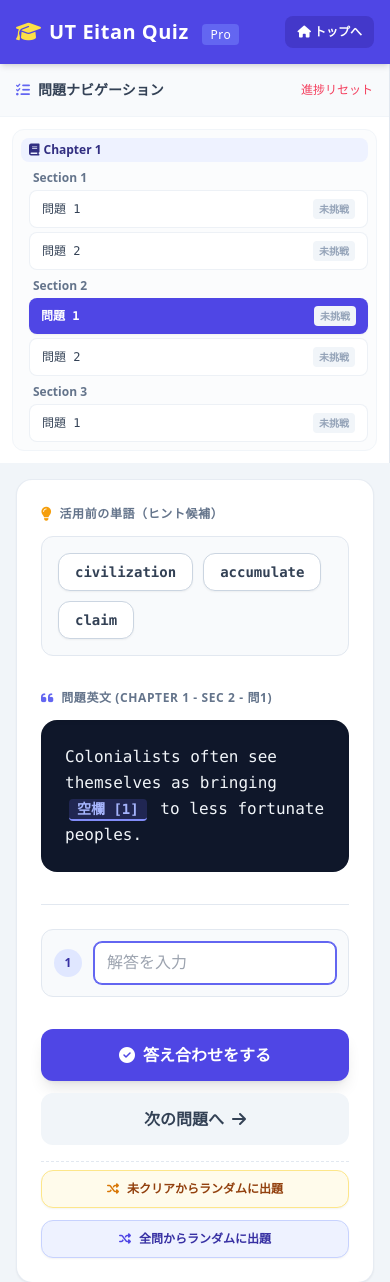
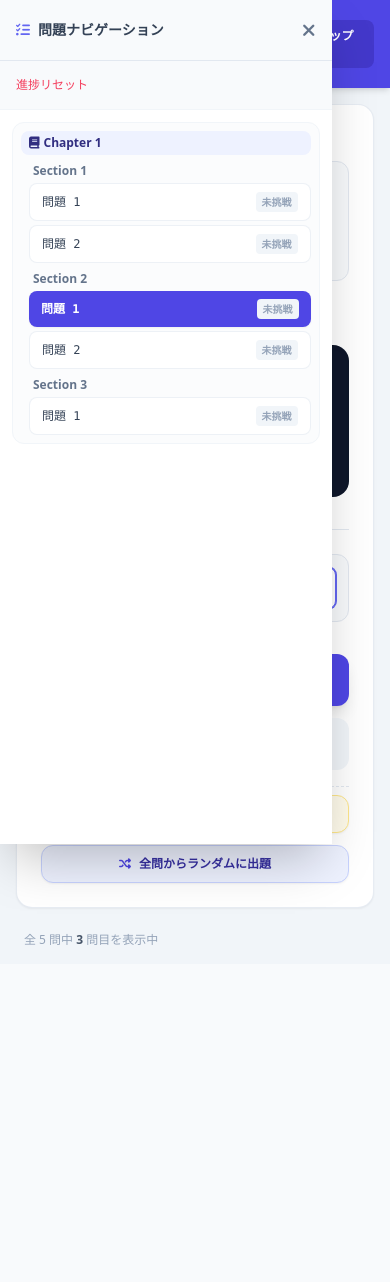
Before and after one commit to mizki15/legendary-pancake, a Flask app: page /ut-eitan-quiz/ in a window 390 px wide. Shown: the top 1282 px of the page. After the commit the page ends 945 px from the top, so only its background shows below. Run offline with Flask 3, Linux system fonts and the light colour scheme; some libraries are stand-ins or nearby versions.

Commit message:
Improve mobile menu and layout in quiz.html
Refactor quiz.html to enhance mobile menu functionality and update layout.

```diff
--- a/templates/ut_eitan_quiz/quiz.html
+++ b/templates/ut_eitan_quiz/quiz.html
@@ -12,25 +12,89 @@
         .custom-scrollbar::-webkit-scrollbar { width: 5px; }
         .custom-scrollbar::-webkit-scrollbar-track { background: #f1f5f9; }
         .custom-scrollbar::-webkit-scrollbar-thumb { background: #cbd5e1; border-radius: 4px; }
+        .drawer-open { transform: translateX(0); }
+        .drawer-closed { transform: translateX(-100%); }
     </style>
 </head>
 <body class="bg-slate-100 min-h-screen flex flex-col font-sans text-slate-800 antialiased">
 
-    <header class="bg-indigo-600 text-white shadow-md z-10">
-        <div class="max-w-7xl mx-auto px-4 py-4 flex justify-between items-center">
+    <header class="bg-indigo-600 text-white shadow-md z-30 relative">
+        <div class="max-w-7xl mx-auto px-4 py-4 flex justify-between items-center gap-3">
+            <div class="flex items-center gap-3">
+                <button id="mobile-menu-button" type="button"
+                        class="md:hidden inline-flex items-center justify-center w-10 h-10 rounded-lg bg-indigo-700 hover:bg-indigo-800 transition"
+                        aria-label="進捗メニューを開く"
+                        aria-controls="mobile-progress-drawer"
+                        aria-expanded="false"
+                        onclick="toggleMobileMenu()">
+                    <i class="fa-solid fa-bars"></i>
+                </button>
                 <h1 class="text-xl font-bold flex items-center gap-2">
                     <i class="fa-solid fa-graduation-cap text-yellow-300"></i>
                     <span class="tracking-wide">UT Eitan Quiz <span class="text-xs font-normal bg-indigo-500 px-2 py-0.5 rounded ml-2">Pro</span></span>
                 </h1>
+            </div>
             <a href="/" class="text-xs bg-indigo-700 hover:bg-indigo-800 text-white font-semibold px-3 py-2 rounded-lg transition">
                 <i class="fa-solid fa-house"></i> トップへ
             </a>
         </div>
     </header>
 
+    <!-- Mobile overlay -->
+    <div id="mobile-overlay" class="fixed inset-0 bg-black/40 z-40 hidden md:hidden" onclick="closeMobileMenu()"></div>
+
+    <!-- Mobile drawer -->
+    <aside id="mobile-progress-drawer"
+           class="fixed top-0 left-0 h-full w-[85vw] max-w-sm bg-white shadow-2xl z-50 md:hidden transform transition-transform duration-300 drawer-closed">
+        <div class="h-full flex flex-col">
+            <div class="p-4 border-b border-slate-200 bg-slate-50 flex justify-between items-center">
+                <h2 class="font-bold text-sm text-slate-700 flex items-center gap-2">
+                    <i class="fa-solid fa-list-check text-indigo-500"></i>問題ナビゲーション
+                </h2>
+                <button type="button" onclick="closeMobileMenu()" class="text-slate-500 hover:text-slate-700 text-lg" aria-label="閉じる">
+                    <i class="fa-solid fa-xmark"></i>
+                </button>
+            </div>
+
+            <div class="p-4 border-b border-slate-100 bg-slate-50 flex justify-between items-center">
+                <button onclick="clearProgress()" class="text-xs text-rose-500 hover:underline font-medium">
+                    進捗リセット
+                </button>
+            </div>
+
+            <div class="flex-grow overflow-y-auto p-3 space-y-4 custom-scrollbar text-sm">
+                {% for ch, sections in sidebar_tree.items() %}
+                <div class="border border-slate-100 rounded-xl p-2 bg-slate-50/50">
+                    <div class="font-bold text-indigo-900 px-2 py-1 flex items-center gap-1 bg-indigo-50 rounded-lg text-xs mb-2">
+                        <i class="fa-solid fa-book"></i> Chapter {{ ch }}
+                    </div>
+
+                    {% for sec, questions in sections.items() %}
+                    <div class="ml-2 mb-2 last:mb-0">
+                        <div class="text-xs font-semibold text-slate-500 mb-1 pl-1">Section {{ sec }}</div>
+                        <div class="grid grid-cols-1 gap-1">
+                            {% for q in questions %}
+                            <a href="/ut-eitan-quiz/?q={{ q.idx }}"
+                               id="mobile-sidebar-item-{{ q.idx }}"
+                               class="sidebar-item flex items-center justify-between px-3 py-2 rounded-lg font-mono text-xs transition {% if q.idx == current_idx %}bg-indigo-600 text-white font-bold shadow-sm{% else %}bg-white hover:bg-slate-100 text-slate-700 border border-slate-200/60{% endif %}">
+                                <span>問題 {{ q.q_num }}</span>
+                                <span id="mobile-status-badge-{{ q.idx }}" class="text-[10px] font-sans px-1.5 py-0.5 rounded font-bold bg-slate-100 text-slate-400">
+                                    未挑戦
+                                </span>
+                            </a>
+                            {% endfor %}
+                        </div>
+                    </div>
+                    {% endfor %}
+                </div>
+                {% endfor %}
+            </div>
+        </div>
+    </aside>
+
     <div class="flex flex-col md:flex-row flex-grow max-w-7xl w-full mx-auto">
 
-        <aside class="w-full md:w-80 bg-white border-r border-slate-200 flex flex-col md:h-[calc(100vh-61px)] sticky top-[61px]">
+        <aside class="hidden md:flex w-full md:w-80 bg-white border-r border-slate-200 flex-col md:h-[calc(100vh-61px)] sticky top-[61px]">
             <div class="p-4 border-b border-slate-100 bg-slate-50 flex justify-between items-center">
                 <h2 class="font-bold text-sm text-slate-700 flex items-center gap-2">
                     <i class="fa-solid fa-list-check text-indigo-500"></i>問題ナビゲーション
@@ -169,15 +233,17 @@
             }
             sentenceContainer.innerHTML = htmlSentence;
             inputsContainer.innerHTML = inputsHtml;
-            if(document.getElementById('answer-input-0')) document.getElementById('answer-input-0').focus();
+            if (document.getElementById('answer-input-0')) document.getElementById('answer-input-0').focus();
         }
 
         function loadAndApplyProgress() {
             const progress = JSON.parse(localStorage.getItem(STORAGE_KEY)) || {};
 
             document.querySelectorAll('.sidebar-item').forEach(item => {
-                const idx = item.id.replace('sidebar-item-', '');
-                const badge = document.getElementById(`status-badge-${idx}`);
+                const idx = item.id.replace('sidebar-item-', '').replace('mobile-sidebar-item-', '');
+                const badge = document.getElementById(`status-badge-${idx}`) || document.getElementById(`mobile-status-badge-${idx}`);
+
+                if (!badge) return;
 
                 if (progress[idx] === 'correct') {
                     badge.textContent = '解けた';
@@ -199,7 +265,7 @@
         }
 
         function clearProgress() {
-            if(confirm('これまでの正誤記録をすべてリセットしますか？')) {
+            if (confirm('これまでの正誤記録をすべてリセットしますか？')) {
                 localStorage.removeItem(STORAGE_KEY);
                 location.reload();
             }
@@ -250,7 +316,7 @@
                 titleBox.textContent = '不正解が含まれています';
                 let html = '<ul class="list-disc pl-4 space-y-1 font-mono text-xs mt-2">';
                 data.results.forEach((r, i) => {
-                    html += `<li>空欄 [${i+1}]: ${r.is_correct ? '✅ OK' : `❌ 正解は <b>${r.correct_answer}</b>`}</li>`;
+                    html += `<li>空欄 [${i + 1}]: ${r.is_correct ? '✅ OK' : `❌ 正解は <b>${r.correct_answer}</b>`}</li>`;
                 });
                 html += '</ul>';
                 descBox.innerHTML = html;
@@ -287,6 +353,43 @@
             const randomIndex = unsolvedIndices[Math.floor(Math.random() * unsolvedIndices.length)];
             window.location.href = `/ut-eitan-quiz/?q=${randomIndex}`;
         }
+
+        function openMobileMenu() {
+            const drawer = document.getElementById('mobile-progress-drawer');
+            const overlay = document.getElementById('mobile-overlay');
+            const button = document.getElementById('mobile-menu-button');
+            drawer.classList.remove('drawer-closed');
+            drawer.classList.add('drawer-open');
+            overlay.classList.remove('hidden');
+            button?.setAttribute('aria-expanded', 'true');
+            document.body.style.overflow = 'hidden';
+        }
+
+        function closeMobileMenu() {
+            const drawer = document.getElementById('mobile-progress-drawer');
+            const overlay = document.getElementById('mobile-overlay');
+            const button = document.getElementById('mobile-menu-button');
+            drawer.classList.remove('drawer-open');
+            drawer.classList.add('drawer-closed');
+            overlay.classList.add('hidden');
+            button?.setAttribute('aria-expanded', 'false');
+            document.body.style.overflow = '';
+        }
+
+        function toggleMobileMenu() {
+            const drawer = document.getElementById('mobile-progress-drawer');
+            if (drawer.classList.contains('drawer-closed')) {
+                openMobileMenu();
+            } else {
+                closeMobileMenu();
+            }
+        }
+
+        window.addEventListener('resize', () => {
+            if (window.innerWidth >= 768) {
+                closeMobileMenu();
+            }
+        });
     </script>
 </body>
 </html>
```
Lines whose indentation alone changed are shown as unchanged.
